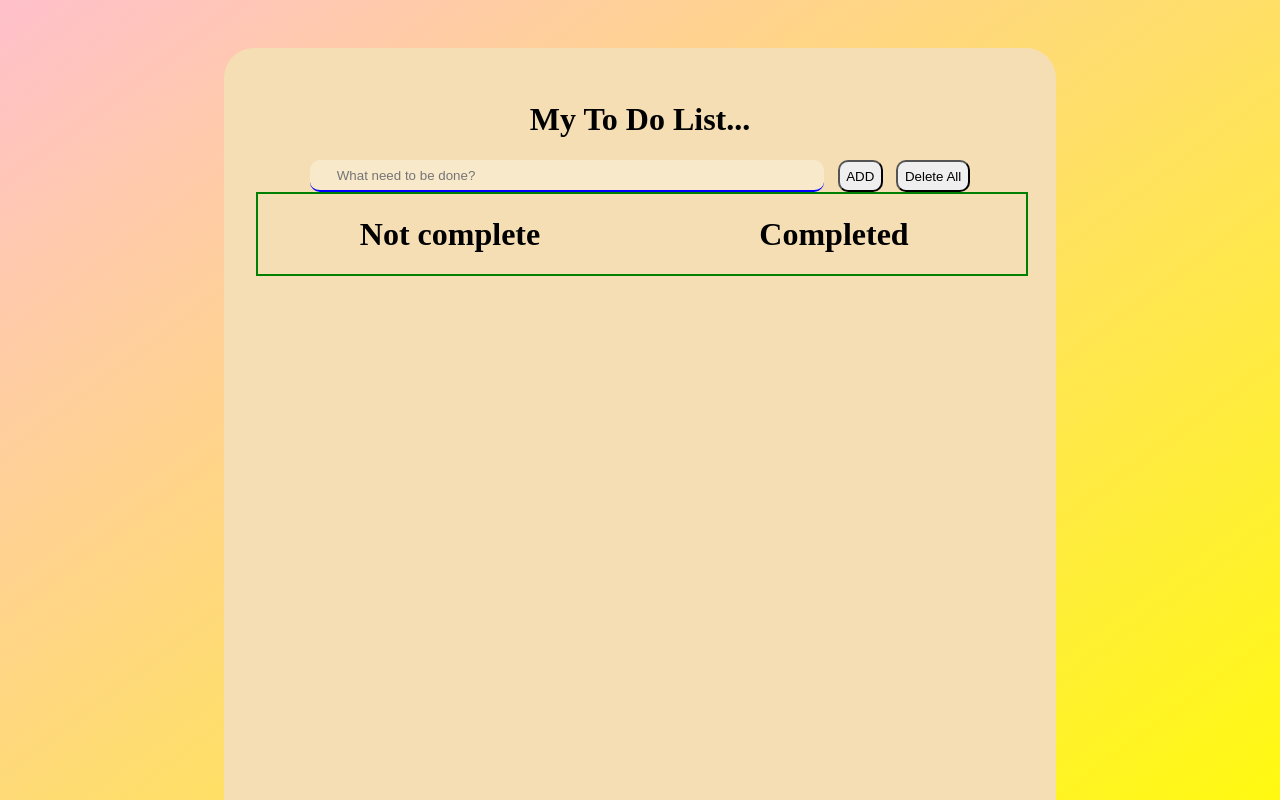
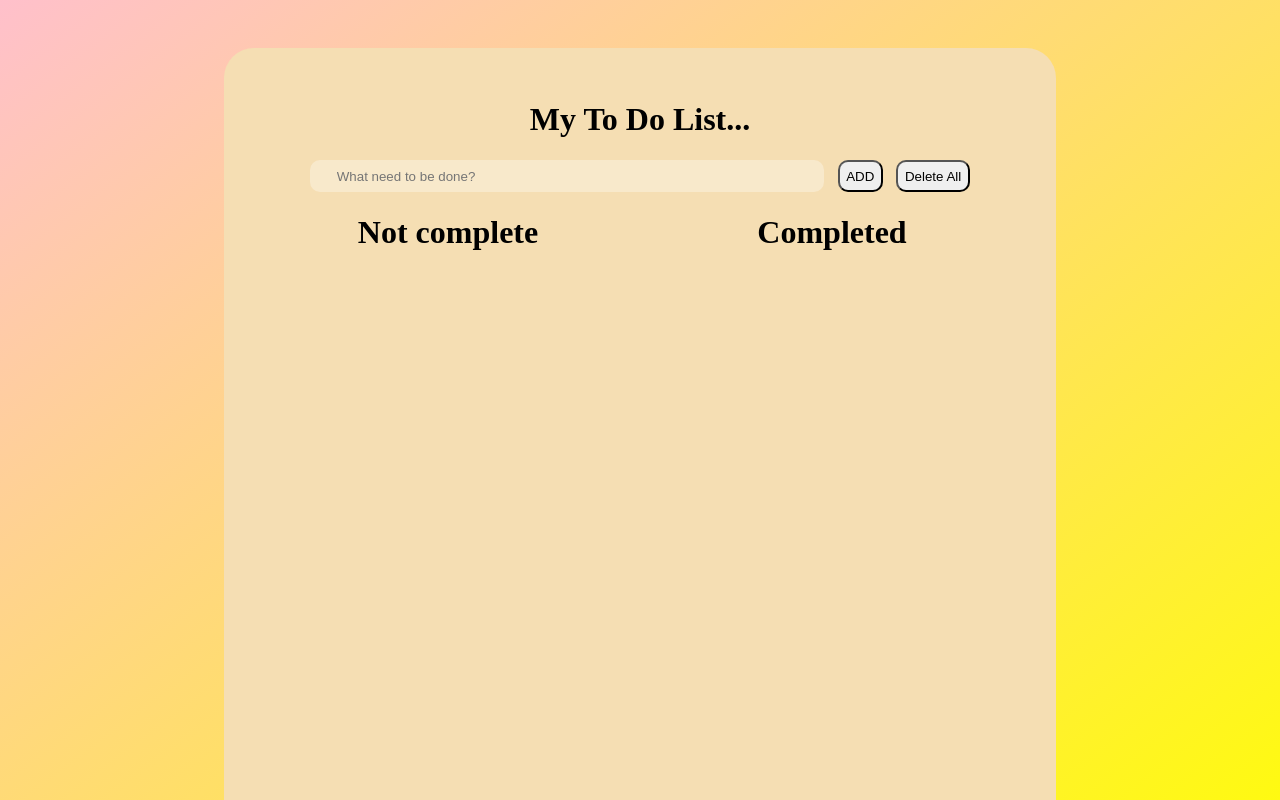
Before and after one commit to pattanawadee88/to-do-list-JS-project, a plain HTML site: page index.html in a window 1280 px wide. Shown: the top 800 px of the page. Drawn offline with nearby package versions, Linux system fonts and the light colour scheme.

Commit message:
clean up main.css

```diff
--- a/main.css
+++ b/main.css
@@ -54,11 +54,9 @@ button{
 }
 
 .task{
-    background-color: blueviolet;
     width: 100%;
     margin: auto;
     font-size: 1.5rem;
-
 }
 /* Id elements */
 #list-items-container{
@@ -66,13 +64,11 @@ button{
     width: 100%;
     margin: auto;
     display: flex;
-    border: 2px solid green;
 }
 #input-text{
     width: 60%;
     background-color: rgba(255, 255, 255, 0.315);
     border: none;
     border-radius: 10px;
-    border-bottom: 2px solid blue;
     padding: 0 2em;
 }
```
